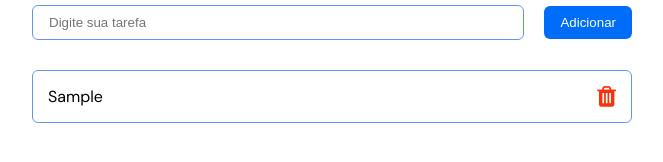
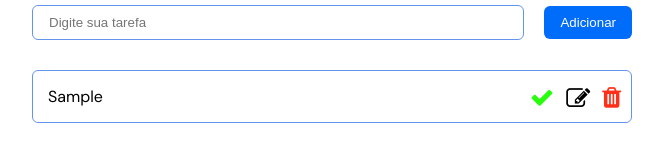
Before and after one commit to fabiano-filho/todo-list-vuejs, a Vue app: page / in a window 1280 px wide. Both pictures are taken after typing "Sample" into the empty fields and a click on the button "Adicionar". Shown: the part 164-326 px from the top of the page, without its empty margins (308-971 px from the left). Built offline with nearby package versions, Linux system fonts and the light colour scheme.

Commit message:
criando botoes editar e concluir

```diff
--- a/public/index.html
+++ b/public/index.html
@@ -3,6 +3,7 @@
     <head>
         <meta charset="utf-8" />
         <meta name="viewport" content="width=device-width,initial-scale=1.0" />
+        <link rel="shortcut icon" href="favicon.ico" type="image/x-icon" />
         <!-- Fonts -->
         <link rel="preconnect" href="https://fonts.googleapis.com" />
         <link rel="preconnect" href="https://fonts.gstatic.com" crossorigin />
--- a/src/App.vue
+++ b/src/App.vue
@@ -17,7 +17,7 @@
   font-size: 62.5%;
 }
 
-body {
+body, textarea {
   font-size: 1.6rem;
   font-family: "DM sans";
 }
@@ -26,6 +26,30 @@ body {
   padding-inline: 3rem;
 }
 
+.button {
+    padding: 0.9rem 1.6rem;
+    background-color: rgb(0, 108, 250);
+    color: white;
+    border: none;
+    border-radius: .6rem;
+    cursor: pointer;
+}
+
+.form-task {
+    display: flex;
+    gap: 2rem;
+    justify-content: space-between;
+    align-items: center;
+    margin-block: 3rem;
+}
+
+.text-task {
+    width: 100%;
+    padding: 0.9rem 1.6rem;
+    outline: none;
+    border: 1px solid cornflowerblue;
+    border-radius: .6rem;
+}
 </style>
 
 <script>
--- a/src/components/FormTask.vue
+++ b/src/components/FormTask.vue
@@ -1,36 +1,9 @@
 <template>
   <div class="form-task">
       <input @keypress="keyPress($event)" v-model="task" type="text" placeholder="Digite sua tarefa" class="text-task">
-      <button  @click.prevent="addTask" class="button">Adicionar</button>
+      <button  @click.prevent="addTask" class="button">{{buttonText}}</button>
   </div>
 </template>
-
-<style scoped>
-.form-task {
-    display: flex;
-    gap: 2rem;
-    justify-content: space-between;
-    align-items: center;
-    margin-block: 3rem;
-}
-
-.text-task {
-    width: 100%;
-    padding: 0.9rem 1.6rem;
-    outline: none;
-    border: 1px solid cornflowerblue;
-    border-radius: .6rem;
-}
-
-.button {
-    padding: 0.9rem 1.6rem;
-    background-color: rgb(0, 108, 250);
-    color: white;
-    border: none;
-    border-radius: .6rem;
-    cursor: pointer;
-}
-</style>
 
 <script>
 export default {
@@ -39,6 +12,9 @@ export default {
       return {
           task: ''
       }
+  },
+  props: {
+      buttonText: String,
   },
   methods: {
       addTask(){
--- a/src/components/Tasks.vue
+++ b/src/components/Tasks.vue
@@ -1,77 +1,78 @@
 <template>
     <div class="container">
         <h1>Tarefas</h1>
-        <FormTask @add-task="addTask" />
+        <FormTask @add-task="addTask" buttonText="Adicionar" />
         <ul v-if="!!tasks" v-for="task, id in allTasks" :key="id" class="list-tasks">
-            <li class="task-item"><span>{{ task }}</span><a ><i class="fa fa-trash" aria-hidden="true" @click="deleteTask(id)"></i></a></li>
+            <li class="task-item"><span :class="{'finished': task.concluded == true }">{{ task.name }}</span>
+                <div class="changed-buttons">
+                    <i class="fa fa-check icon i-check" @click.prevent="finishedTask(id)"></i>
+                    <i class="fa fa-edit icon i-edit"  @click.prevent="editTask(id)" ></i>
+                    <i class="fa fa-trash icon i-trash" @click="deleteTask(id)"></i>
+                </div>
+            </li>
         </ul>
+        <div id="modal" class="modal-wrapper">
+        <div class="modal">
+            <div class="wrapper">
+                <textarea v-model="task" id="textarea"></textarea>
+                <div class="container-buttons">
+                    <button @click="closeModal" class="button cancel">Cancelar</button>
+                    <button @click="addTask(task)" class="button salve">Salvar</button>
+                </div>
+            </div>
+        </div>
+    </div>
     </div>
 </template>
 
-<style scoped>
-.container {
-    margin-block: 6rem;
-    max-width: 60rem;
-    min-width: 30rem;
-    margin-inline: auto;
-}
-
-.task-item i {
-    font-size: 2.4rem;
-    color: rgb(248, 49, 14)
-}
-
-.task-item {
-    display: flex;
-    align-items: center;
-    justify-content: space-between;
-    gap: 1rem;
-    margin-block: 1rem;
-}
-
-.task-item span {
-    width: 100%;
-    padding: 1.5rem;
-    color: black;
-}
-
-.task-item a {
-    padding-right: 1.5rem;
-    cursor: pointer;
-}
-
-.task-item  {
-    border: 1px solid cornflowerblue;
-    border-radius: .6rem;
-}
-
-h1 {
-    font-family: 'DM sans', sans-serif;
-    font-size: 6rem;
-}
-</style>
-
-
 <script>
 import FormTask from "@/components/FormTask.vue"
-
 
 export default {
     name: "Tasks",
     data(){
         return {
-            tasks: []
+            tasks: [],
+            active: false,
+            task: '',
+            editedTask: null,
+            statusFinished: null
         }
     },
     components: {
-        FormTask
+        FormTask,
     },
     methods: {
         addTask(task) {
-            this.tasks.unshift(task)
+
+            if(this.editedTask === null) {
+                this.tasks.unshift({name: task, concluded: false})
+            }else {
+                this.tasks[this.editedTask].concluded = false;
+                this.tasks[this.editedTask].name = this.task
+                this.editedTask = null;
+                this.closeModal()
+            }
+
         },
         deleteTask(id) {
             this.tasks.splice(id, 1)
+        },
+        editTask(id){
+            this.task = this.tasks[id].name
+            let modal = document.getElementById('modal')
+            modal.style.visibility = 'visible';
+            modal.style.opacity = '1';
+
+            this.editedTask = id;
+        },
+        closeModal() {
+            let modal = document.getElementById('modal')
+            modal.style.visibility = 'hidden';
+            modal.style.opacity = '0';
+        },
+        finishedTask(id) {
+            this.tasks[id].concluded = true;
         }
     },
     created() {
@@ -89,3 +90,128 @@ export default {
     }
 }
 </script>
+
+<style scoped>
+.container {
+    margin-block: 6rem;
+    max-width: 60rem;
+    min-width: 30rem;
+    margin-inline: auto;
+}
+
+.changed-buttons{
+    display: flex;
+    align-items: center;
+    gap: 1.2rem;
+    justify-content: space-around;
+    padding-right: .5rem;
+
+}
+
+.finished {
+    text-decoration: line-through;
+}
+
+.icon {
+    font-size: 2.4rem;
+    cursor: pointer;
+}
+
+.task-item .i-trash {
+
+    color: #FF3019;
+}
+
+.task-item .i-check {
+    color: #27FF0D;
+}
+
+.task-item .i-edit {
+    color: #000;
+    padding-top: .3rem;
+}
+
+.task-item {
+    display: flex;
+    align-items: center;
+    justify-content: space-between;
+    gap: 1rem;
+    margin-block: 1rem;
+    padding-right: .5rem;
+}
+
+.task-item span {
+    width: 100%;
+    padding: 1.5rem;
+    color: black;
+}
+
+.task-item a {
+    cursor: pointer;
+}
+
+.task-item  {
+    border: 1px solid cornflowerblue;
+    border-radius: .6rem;
+}
+
+h1 {
+    font-family: 'DM sans', sans-serif;
+    font-size: 6rem;
+}
+
+.modal-wrapper {
+    visibility: hidden;
+    opacity: 0;
+    position: fixed;
+    display: flex;
+    width: 100vw;
+    height: 100vh;
+    top: 0;
+    left: 0;
+    background-color: rgba(4, 9, 17, .5);
+}
+
+.modal-wrapper .modal{
+    background: #fff;
+    width: 60rem;
+    height: 20rem;
+    margin-top: translateY(-50%);
+    margin: auto;
+    padding: 2rem;
+    border-radius: .6rem;
+}
+
+.modal-wrapper .form-task {
+    flex-direction: column;
+    align-items: start;
+}
+
+.i-x {
+    padding: ;
+}
+.button.cancel {
+    background-color: #FF3019;
+}
+
+.wrapper {
+    display: flex;
+    flex-direction: column;
+    gap: 3rem;
+}
+
+.container-buttons {
+    display: flex;
+    justify-content: center;
+    gap: 14rem;
+    align-items: center;
+}
+#textarea {
+    min-width: 100%;
+    max-width: 100%;
+    min-height: 10rem;
+    max-height: 10rem;
+    outline: none;
+    padding: 0.5rem;
+}
+</style>
```
Also changed, not shown: 1 other file (tests, documents, lock files or other folders).
